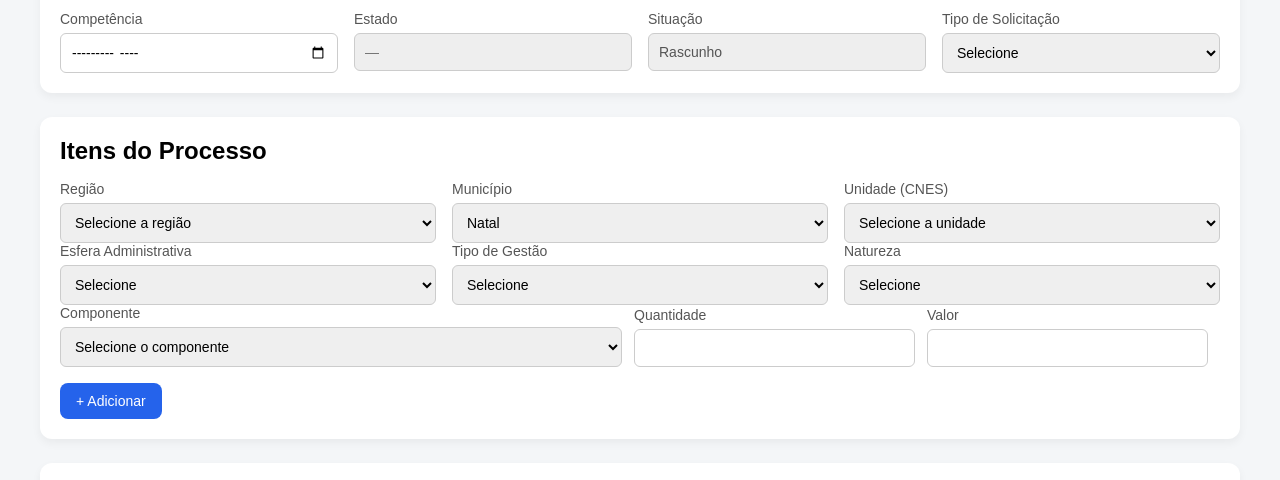
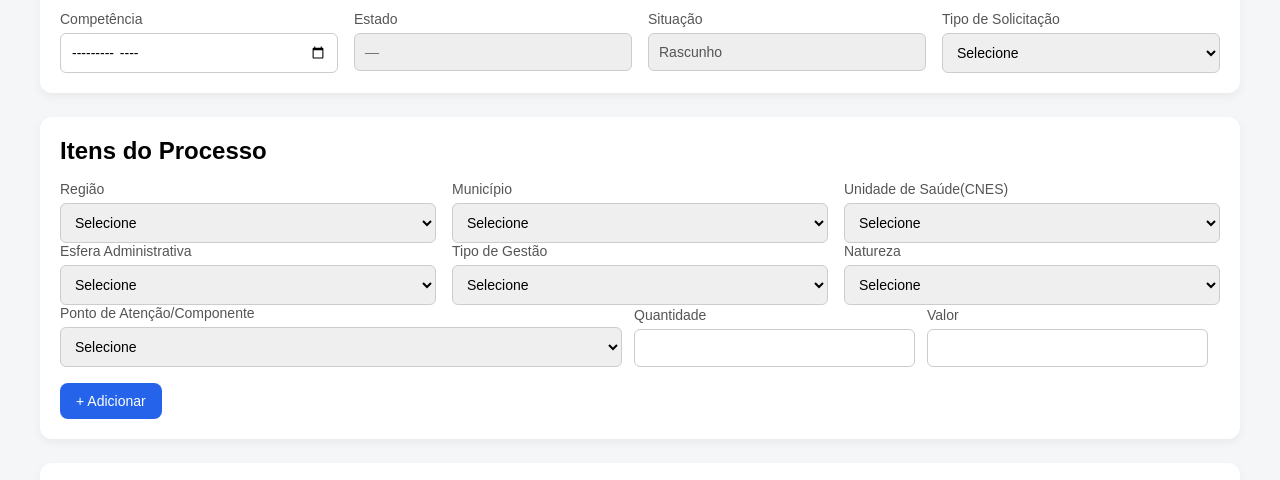
Before and after one commit to fdacio/par-digital-prototipo, a plain HTML site: page processo.html in a window 1280 px wide. Shown: the part 263-743 px from the top of the page. Drawn offline with Linux system fonts and the light colour scheme.

Commit message:
fix municipios

```diff
--- a/processo.html
+++ b/processo.html
@@ -302,7 +302,7 @@
                 <div>
                     <label>Região</label>
                     <select>
-                        <option>Selecione a região</option>
+                        <option>Selecione</option>
                         <option>1ª Região</option>
                         <option>2ª Região</option>
                         <option>3ª Região</option>
@@ -315,6 +315,7 @@
                 <div>
                     <label>Município</label>
                     <select>
+                        <option value="">Selecione </option>
                         <option>Natal</option>
                         <option>Parnamirim</option>
                         <option>Mossoró</option>
@@ -323,9 +324,9 @@
                     </select>
                 </div>
                 <div>
-                    <label>Unidade (CNES)</label>
+                    <label>Unidade de Saúde(CNES)</label>
                     <select>
-                        <option>Selecione a unidade</option>
+                        <option>Selecione</option>
                         <option>HOSPITAL REGIONAL TARCÍSIO MAIA</option>
                         <option>HOSPITAL REGIONAL DE APODI</option>
                         <option>HOSPITAL REGIONAL DE CARAÚBAS</option>
@@ -378,9 +379,9 @@
             </div>
             <div class="component-row">
                 <div>
-                    <label>Componente</label>
+                    <label>Ponto de Atenção/Componente</label>
                     <select>
-                        <option value="">Selecione o componente</option>
+                        <option value="">Selecione </option>
                         <option>UTI Adulto</option>
                         <option>UTI Pediátrica</option>
                         <option>UTI Neonatal</option>
```
